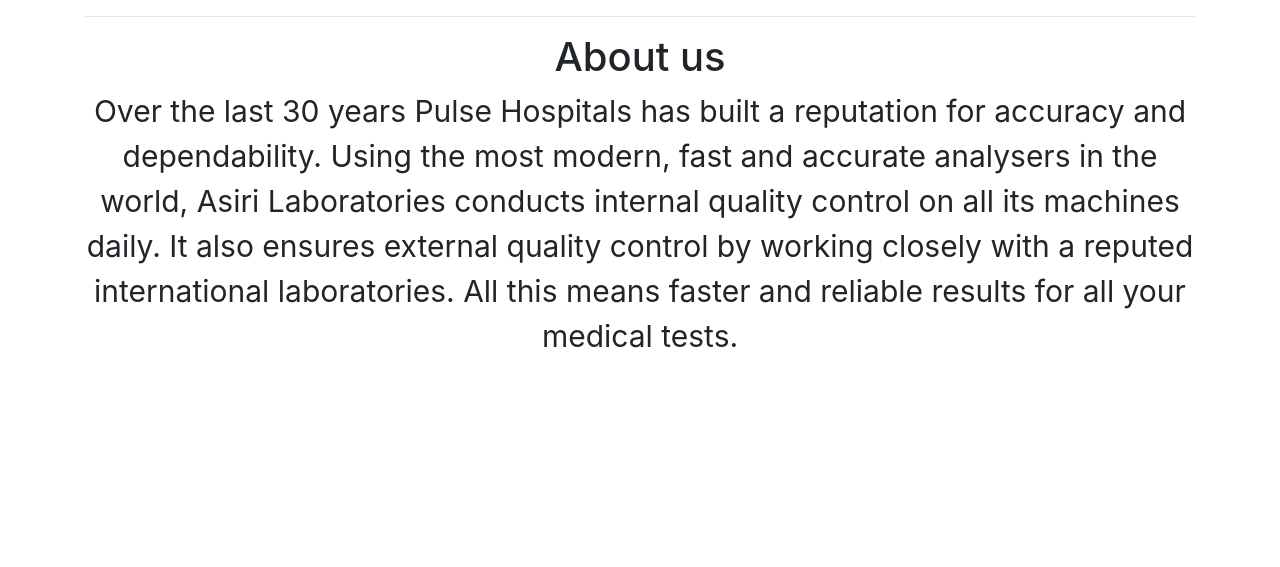
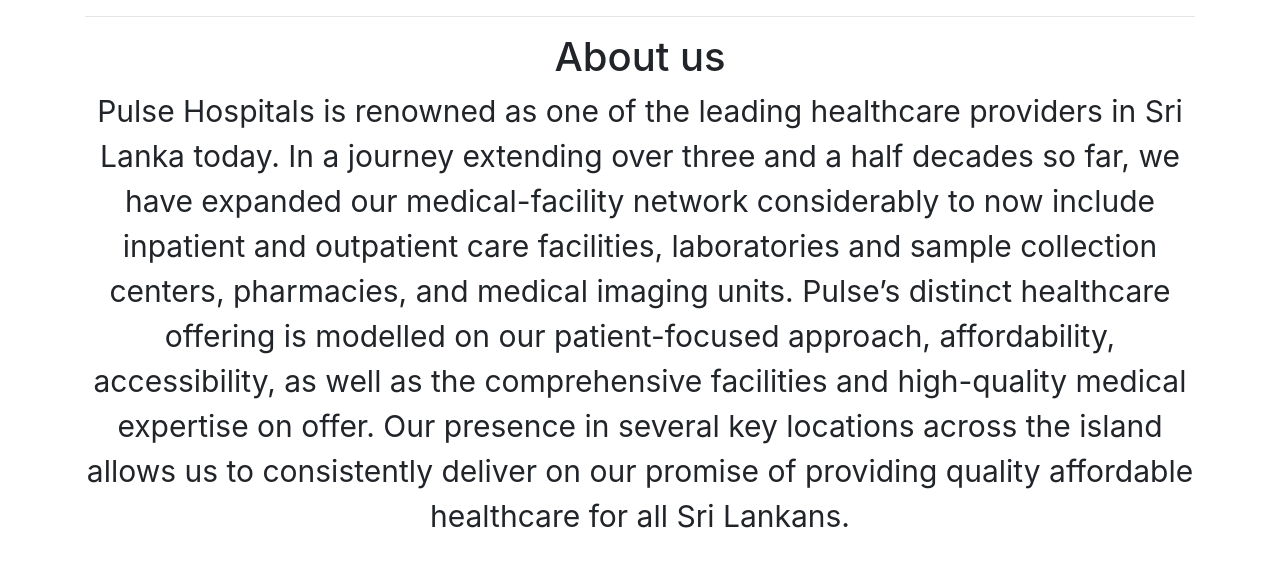
Before and after one commit to SachithWR/my-project-, a Django app: page /about/ in a window 1280 px wide. Shown: the part 56-623 px from the top of the page. Run offline with Django 4.2, Linux system fonts and the light colour scheme; some libraries are stand-ins or nearby versions.

Commit message:
Update about.html

```diff
--- a/hospital_management_system/hospital_mngt/hospital/templates/about.html
+++ b/hospital_management_system/hospital_mngt/hospital/templates/about.html
@@ -15,8 +15,7 @@
     <div class="container">
 
         <hr><h1 class="text-center">About us</h1>
-        <p>Over the last 30 years Pulse Hospitals has built a reputation for accuracy and dependability. Using the most modern, fast and accurate analysers in the world, Asiri Laboratories conducts internal quality control on all its machines daily. It also ensures external quality control by working closely with a reputed international laboratories. All this means faster and reliable results for all your medical tests.</p>
-
+        <p>Pulse Hospitals is renowned as one of the leading healthcare providers in Sri Lanka today. In a journey extending over three and a half decades so far, we have expanded our medical-facility network considerably to now include inpatient and outpatient care facilities, laboratories and sample collection centers, pharmacies, and medical imaging units. Pulse’s distinct healthcare offering is modelled on our patient-focused approach, affordability, accessibility, as well as the comprehensive facilities and high-quality medical expertise on offer. Our presence in several key locations across the island allows us to consistently deliver on our promise of providing quality affordable healthcare for all Sri Lankans.</p>
         </div>
 
     </div>
```
